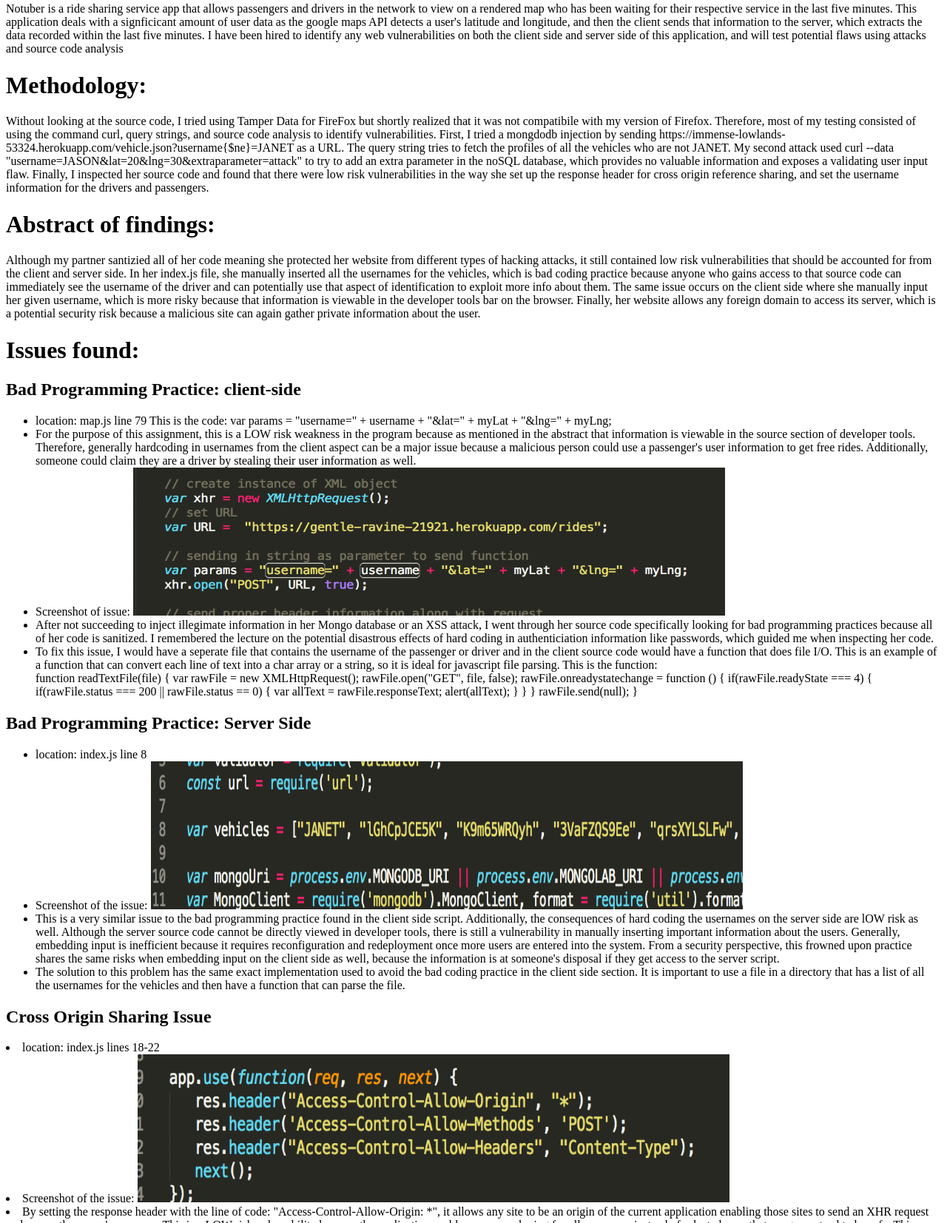
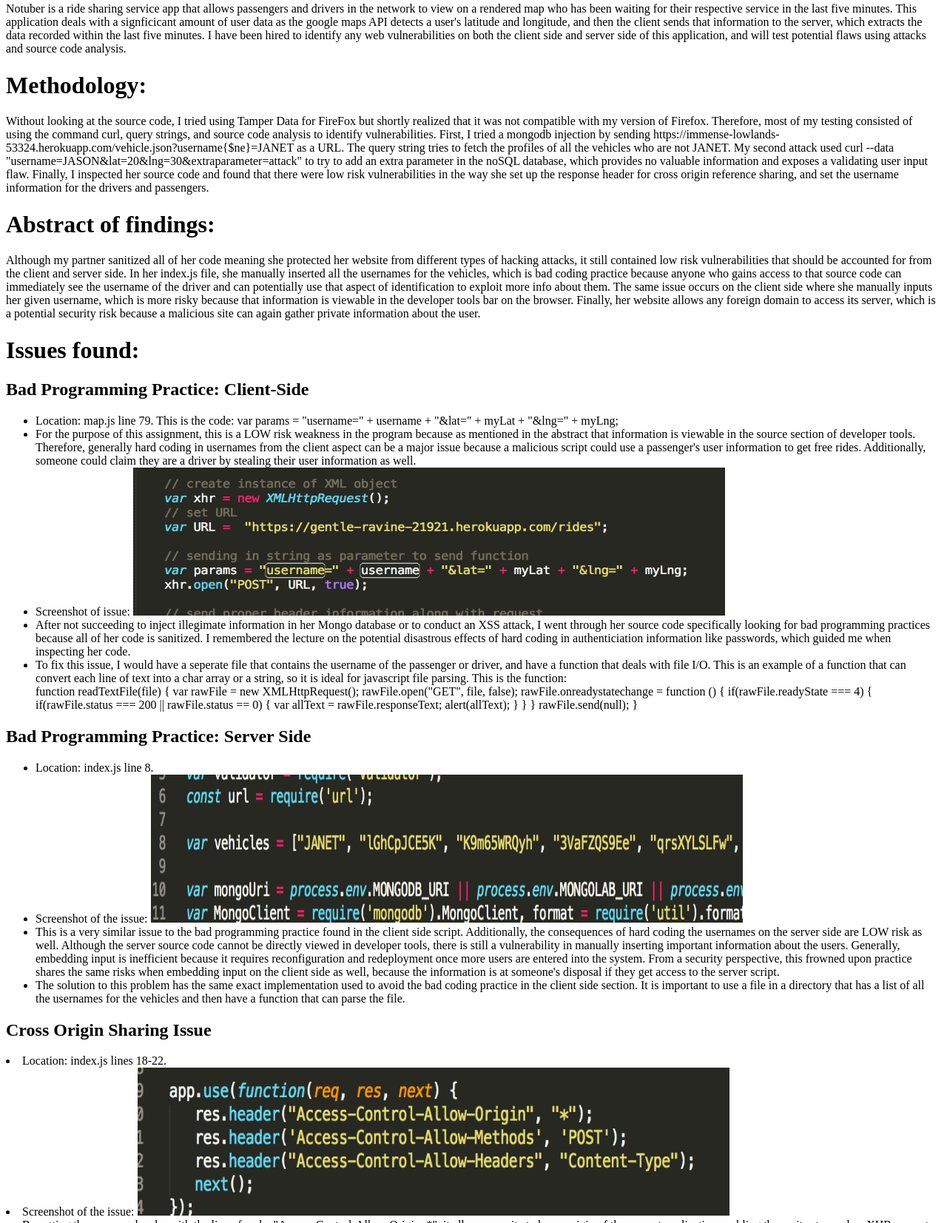
Before and after one commit to jscan3/comp20-jscanlon, a plain HTML site: page security/index.html in a window 1280 px wide. Shown: the part 135-1788 px from the top of the page at 74% size. Drawn offline with Linux system fonts and the light colour scheme.

Commit message:
Fix spelling errors

```diff
--- a/security/index.html
+++ b/security/index.html
@@ -15,35 +15,34 @@
 	API detects a user's latitude and longitude, and then the client sends that information to the
 	server, which extracts the data recorded within the last five minutes. I have been hired to
 	identify any web vulnerabilities on both the client side and server side of this application,
-	and will test potential flaws using attacks and source code analysis </p>
+	and will test potential flaws using attacks and source code analysis.</p>
 <h1> Methodology: </h1>
 <p> Without looking at the source code, I tried using Tamper Data for FireFox but shortly realized
-	that it was not compatibile with my version of Firefox. Therefore, most of my testing consisted of
+	that it was not compatible with my version of Firefox. Therefore, most of my testing consisted of
 	using the command curl, query strings, and source code analysis to identify vulnerabilities.
-	First, I tried a mongdodb injection by sending https://immense-lowlands-53324.herokuapp.com/vehicle.json?username{$ne}=JANET as a URL. The query string tries to fetch the profiles of all the vehicles who are not JANET. My second attack used curl --data "username=JASON&lat=20&lng=30&extraparameter=attack"
+	First, I tried a mongodb injection by sending https://immense-lowlands-53324.herokuapp.com/vehicle.json?username{$ne}=JANET as a URL. The query string tries to fetch the profiles of all the vehicles who are not JANET. My second attack used curl --data "username=JASON&lat=20&lng=30&extraparameter=attack"
 	to try to add an extra parameter in the noSQL database, which provides no valuable information and exposes
 	a validating user input flaw. Finally, I inspected her source code and found that there were low
 	risk vulnerabilities in the way she set up the response header for cross origin reference sharing, and
 	set the username information for the drivers and passengers.
 <h1> Abstract of findings: </h1>
-<p> Although my partner santizied all of her code meaning she protected her website from different types of
+<p> Although my partner sanitized all of her code meaning she protected her website from different types of
 	hacking attacks, it still contained low risk vulnerabilities that should be accounted for from the client and server side. In her index.js file, she manually inserted all the usernames for the vehicles, which
 	is bad coding practice because anyone who gains access to that source code can immediately see the username of the driver and can potentially use that aspect of identification to exploit more info about them. The same
-	issue occurs on the client side where she manually input her given username, which is more risky because that
-	information is viewable in the developer tools bar on the browser. Finally, her website allows any foreign domain to access its server, which is a potential security risk because a malicious site can again gather private information about the user. </p>
+	issue occurs on the client side where she manually inputs her given username, which is more risky because that information is viewable in the developer tools bar on the browser. Finally, her website allows any foreign domain to access its server, which is a potential security risk because a malicious site can again gather private information about the user. </p>
 
 <h1> Issues found: </h1>
-<h2> Bad Programming Practice: client-side </h2>
+<h2> Bad Programming Practice: Client-Side </h2>
 <ul>
-	<li> location: map.js line 79
+	<li> Location: map.js line 79.
 	This is the code: var params = "username=" + username + "&lat=" + myLat + "&lng=" + myLng; </li>
 	<li> For the purpose of this assignment, this is a LOW risk weakness in the program because as mentioned
-		in the abstract that information is viewable in the source section of developer tools. Therefore, generally hardcoding in usernames from the client aspect can be a major issue because a malicious
-		person could use a passenger's user information to get free rides. Additionally, someone could claim they
+		in the abstract that information is viewable in the source section of developer tools. Therefore, generally hard coding in usernames from the client aspect can be a major issue because a malicious
+		script could use a passenger's user information to get free rides. Additionally, someone could claim they
 		are a driver by stealing their user information as well.
 	<li> Screenshot of issue: <img src="clientUsername.png" alt="client hard coded username" width=800px height=200px>
-	<li> After not succeeding to inject illegimate information in her Mongo database or an XSS attack, I went through her source code specifically looking for bad programming practices because all of her code is sanitized. I remembered the lecture on the potential disastrous effects of hard coding in authenticiation information like passwords, which guided me when inspecting her code. </li>
-	<li> To fix this issue, I would have a seperate file that contains the username of the passenger or driver and in the client source code would have a function that does file I/O. This is an example of a function that can convert each line of text into a char array or a string, so it is ideal for javascript file parsing. This is the function: <br>
+	<li> After not succeeding to inject illegimate information in her Mongo database or to conduct an XSS attack, I went through her source code specifically looking for bad programming practices because all of her code is sanitized. I remembered the lecture on the potential disastrous effects of hard coding in authenticiation information like passwords, which guided me when inspecting her code. </li>
+	<li> To fix this issue, I would have a seperate file that contains the username of the passenger or driver, and have a function that deals with file I/O. This is an example of a function that can convert each line of text into a char array or a string, so it is ideal for javascript file parsing. This is the function: <br>
 			function readTextFile(file)
 			{
 			    var rawFile = new XMLHttpRequest();
@@ -65,16 +64,16 @@
 
 <h2> Bad Programming Practice: Server Side </h2>
 <ul>
-	<li> location: index.js line 8 </li>
+	<li> Location: index.js line 8. </li>
 	<li> Screenshot of the issue: <img src="hardcodedVehicles.png" alt= "hard coded vehicles" width=800px height=200px>
-	<li> This is a very similar issue to the bad programming practice found in the client side script. Additionally, the consequences of hard coding the usernames on the server side are lOW risk as well. Although the server source code cannot be directly viewed in developer tools, there is still a vulnerability in manually inserting important information about the users. Generally, embedding input is inefficient because it requires reconfiguration and redeployment once more users are entered into the system. From a security perspective, this frowned upon practice shares the same risks when embedding input on the client side as well, because the information is at someone's disposal if they get access to the server script. </li>
+	<li> This is a very similar issue to the bad programming practice found in the client side script. Additionally, the consequences of hard coding the usernames on the server side are LOW risk as well. Although the server source code cannot be directly viewed in developer tools, there is still a vulnerability in manually inserting important information about the users. Generally, embedding input is inefficient because it requires reconfiguration and redeployment once more users are entered into the system. From a security perspective, this frowned upon practice shares the same risks when embedding input on the client side as well, because the information is at someone's disposal if they get access to the server script. </li>
 	<li> The solution to this problem has the same exact implementation used to avoid the bad coding practice in the client side section. It is important to use a file in a directory that has a list of all the usernames for the vehicles and then have a function that can parse the file. </li>
 </ul>
 <h2> Cross Origin Sharing Issue </h2>
 <u1>
-	<li> location: index.js lines 18-22 </li>
+	<li> Location: index.js lines 18-22. </li>
 	<li> Screenshot of the issue: <img src="accessControl.png" alt= "access control issues" width=800px height=200px>
-	<li> By setting the response header with the line of code: "Access-Control-Allow-Origin: *", it allows any site to be an origin of the current application enabling those sites to send an XHR request and access the server's response. This is a LOW risk vulnerability because the application enables resource sharing for all resources, instead of selected ones that are guaranteed to be safe. This allows for more attacking vectors and a malicious script could potentially steal a user's information and cookies if he or she does not log out of their session on the website. </li>
+	<li> By setting the response header with the line of code: "Access-Control-Allow-Origin: *", it allows any site to be an origin of the current application enabling those sites to send an XHR request and access the server's response. This is a LOW risk vulnerability because the application enables resource sharing for all resources, instead of selected ones that are guaranteed to be safe. This allows for more attacking vectors and a malicious script could potentially steal a user's information and cookies if he or she does not log out of their session on the website. I was able to find this issue very easily in the source code because we went over the risks of CORS extensively in class. </li>
 	<li> For the purpose of the assignment, there was no origin URL given deeming the asterix as an acceptable choice. However, if notuber is launched into the ride service marketplace then only selected resources should be granted cross site access. For example, if the front end application URL is https://notuber.com, then the code to set the response header would be the following: <img src="originSolution.png" alt="origin policy solution" width=600px height=200px> </li>
 </ul>
 
```
